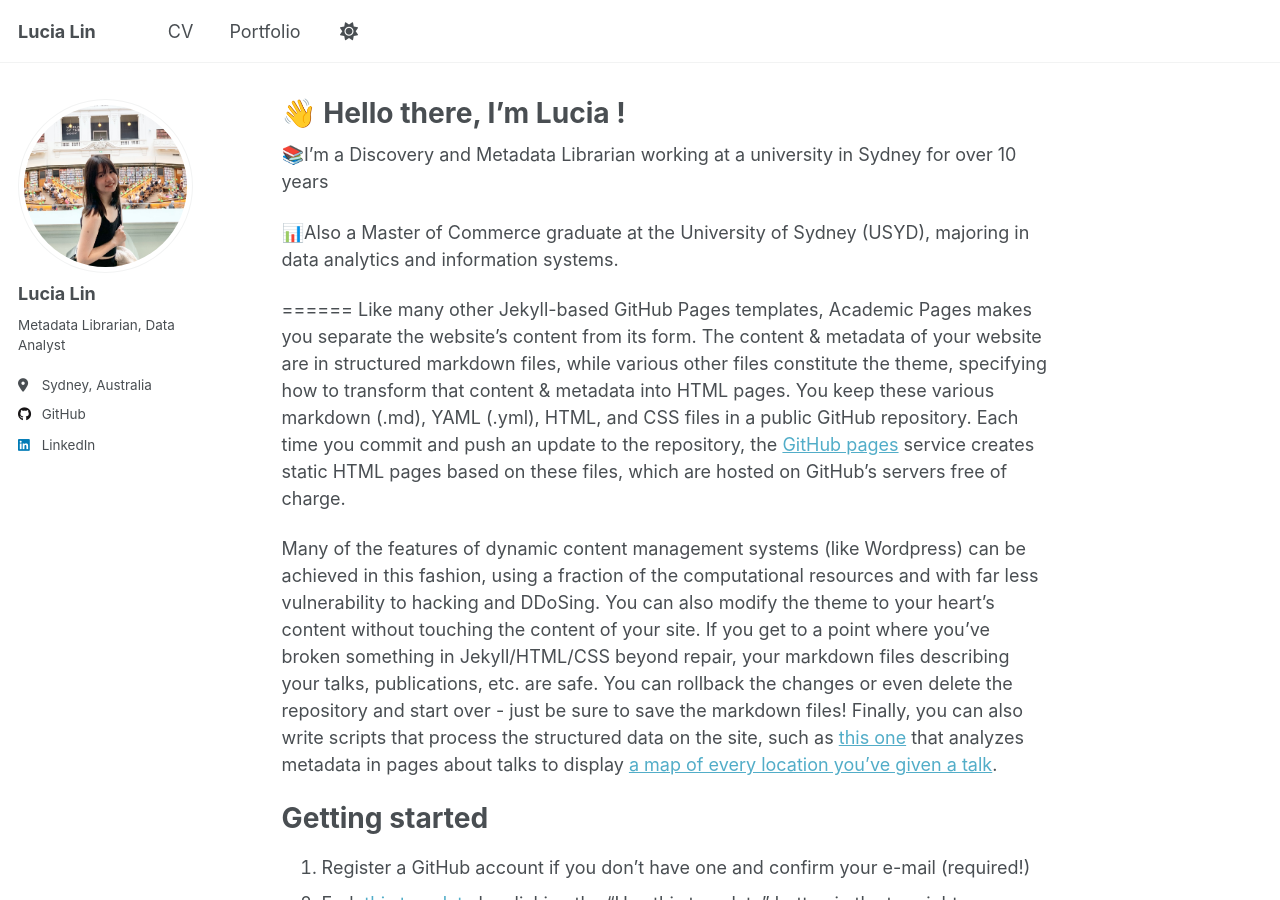
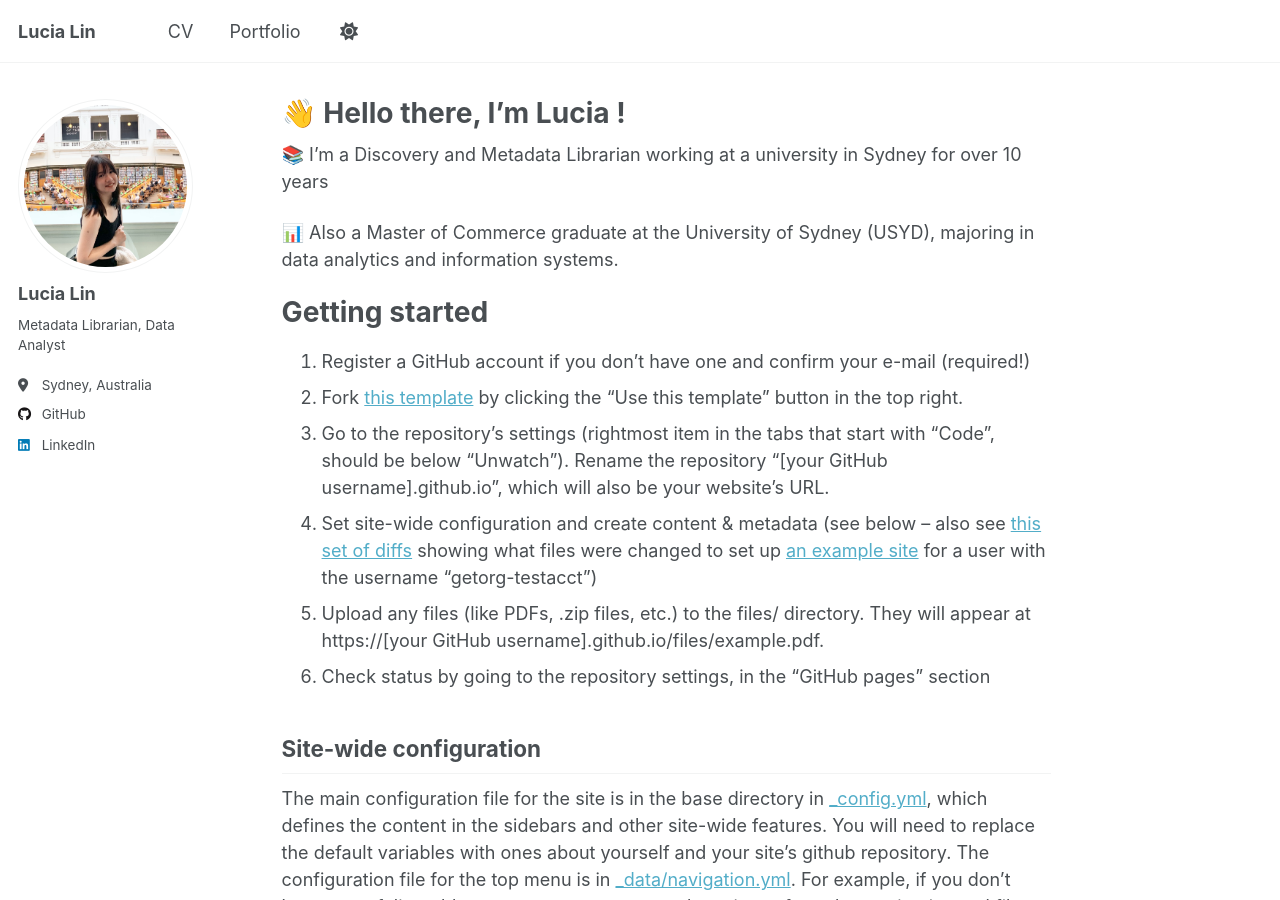
Before and after one commit to lululucialin/lululucialin.github.io, a Jekyll site: the page built from _pages/about.md, in a window 1280 px wide and 900 px high. Built offline with Jekyll 4.4.1, drawn with Linux system fonts in a browser that asks for light colours.

Commit message:
Update about.md

```diff
--- a/_pages/about.md
+++ b/_pages/about.md
@@ -7,14 +7,9 @@ redirect_from:
   - /about.html
 ---
 
-📚I'm a Discovery and Metadata Librarian working at a university in Sydney for over 10 years
+📚 I'm a Discovery and Metadata Librarian working at a university in Sydney for over 10 years
 
-📊Also a Master of Commerce graduate at the University of Sydney (USYD), majoring in data analytics and information systems.
-
-======
-Like many other Jekyll-based GitHub Pages templates, Academic Pages makes you separate the website's content from its form. The content & metadata of your website are in structured markdown files, while various other files constitute the theme, specifying how to transform that content & metadata into HTML pages. You keep these various markdown (.md), YAML (.yml), HTML, and CSS files in a public GitHub repository. Each time you commit and push an update to the repository, the [GitHub pages](https://pages.github.com/) service creates static HTML pages based on these files, which are hosted on GitHub's servers free of charge.
-
-Many of the features of dynamic content management systems (like Wordpress) can be achieved in this fashion, using a fraction of the computational resources and with far less vulnerability to hacking and DDoSing. You can also modify the theme to your heart's content without touching the content of your site. If you get to a point where you've broken something in Jekyll/HTML/CSS beyond repair, your markdown files describing your talks, publications, etc. are safe. You can rollback the changes or even delete the repository and start over - just be sure to save the markdown files! Finally, you can also write scripts that process the structured data on the site, such as [this one](https://github.com/academicpages/academicpages.github.io/blob/master/talkmap.ipynb) that analyzes metadata in pages about talks to display [a map of every location you've given a talk](https://academicpages.github.io/talkmap.html).
+📊 Also a Master of Commerce graduate at the University of Sydney (USYD), majoring in data analytics and information systems.
 
 Getting started
 ======
```
